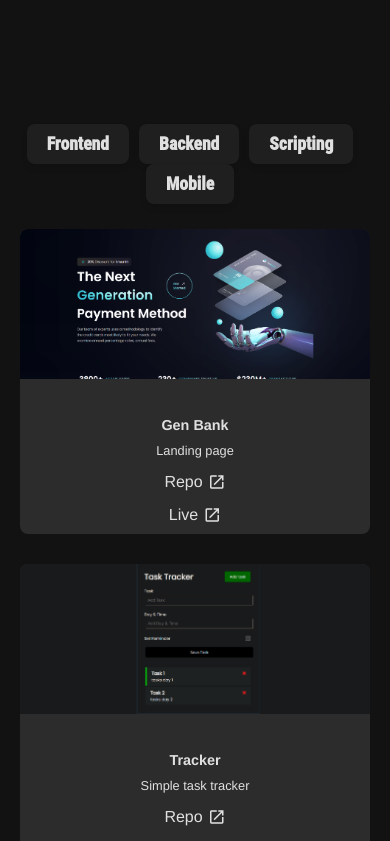
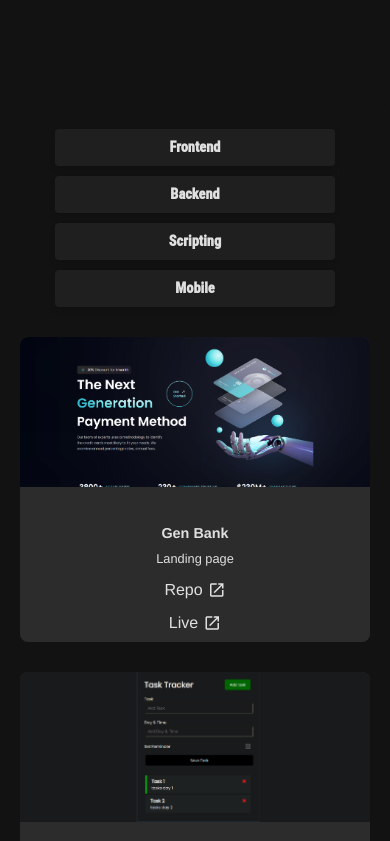
Before and after one commit to user4302/angeloedz, a Vue app: page / in a window 390 px wide. Shown: the part 740-1581 px from the top of the page. Built offline with nearby package versions, Linux system fonts and the light colour scheme.

Commit message:
make the project section responsive

```diff
--- a/src/components/sections/ProjectSection.vue
+++ b/src/components/sections/ProjectSection.vue
@@ -92,3 +92,54 @@ export default {
   },
 };
 </script>
+
+<style scoped>
+.section {
+  padding: 20px;
+}
+
+.section-buttons {
+  display: flex;
+  justify-content: center;
+  margin-bottom: 20px;
+}
+
+.section-buttons button {
+  margin: 0 10px;
+  padding: 10px 20px;
+  font-size: 1rem;
+  cursor: pointer;
+  border: none;
+  border-radius: 4px;
+}
+
+.card-container {
+  display: flex;
+  flex-wrap: wrap;
+  justify-content: center;
+}
+
+/* Responsive styles for mobile devices */
+@media (max-width: 768px) {
+  .section-buttons {
+    flex-direction: column;
+    align-items: center;
+  }
+
+  .section-buttons button {
+    margin: 5px 0;
+    width: 80%; /* Full width for smaller screens */
+  }
+
+  .card-container {
+    flex-direction: column;
+    align-items: center;
+  }
+}
+
+@media (max-width: 480px) {
+  .section-buttons button {
+    font-size: 0.9rem; /* Smaller font size for very small screens */
+  }
+}
+</style>
```
